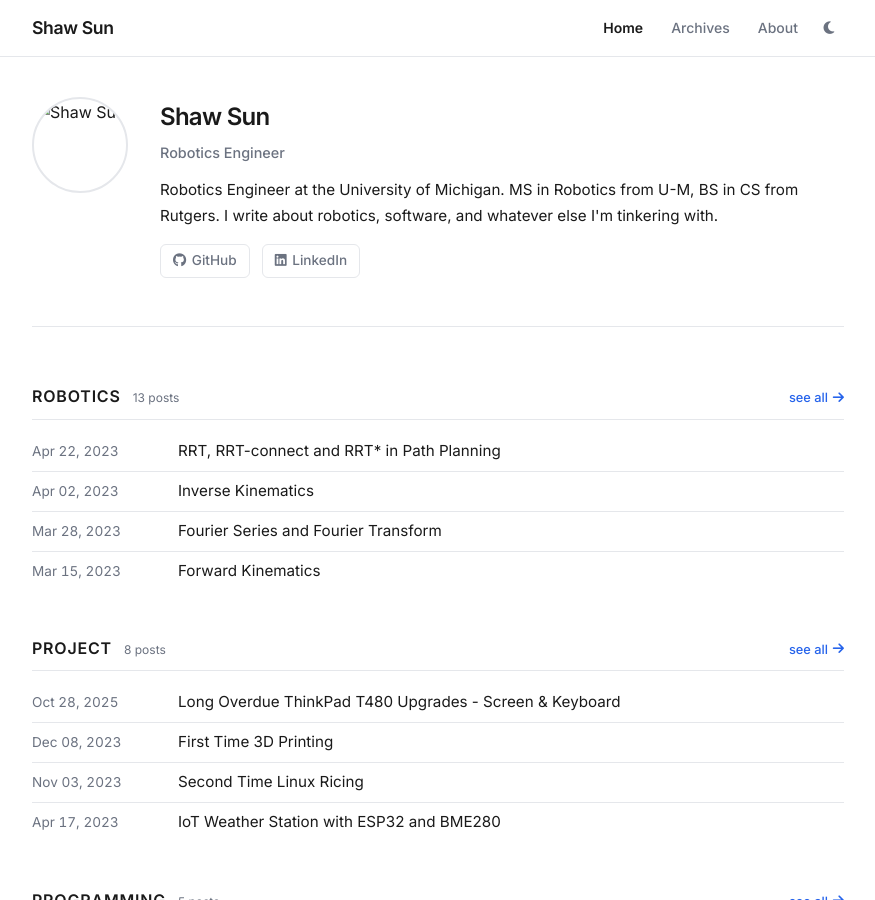
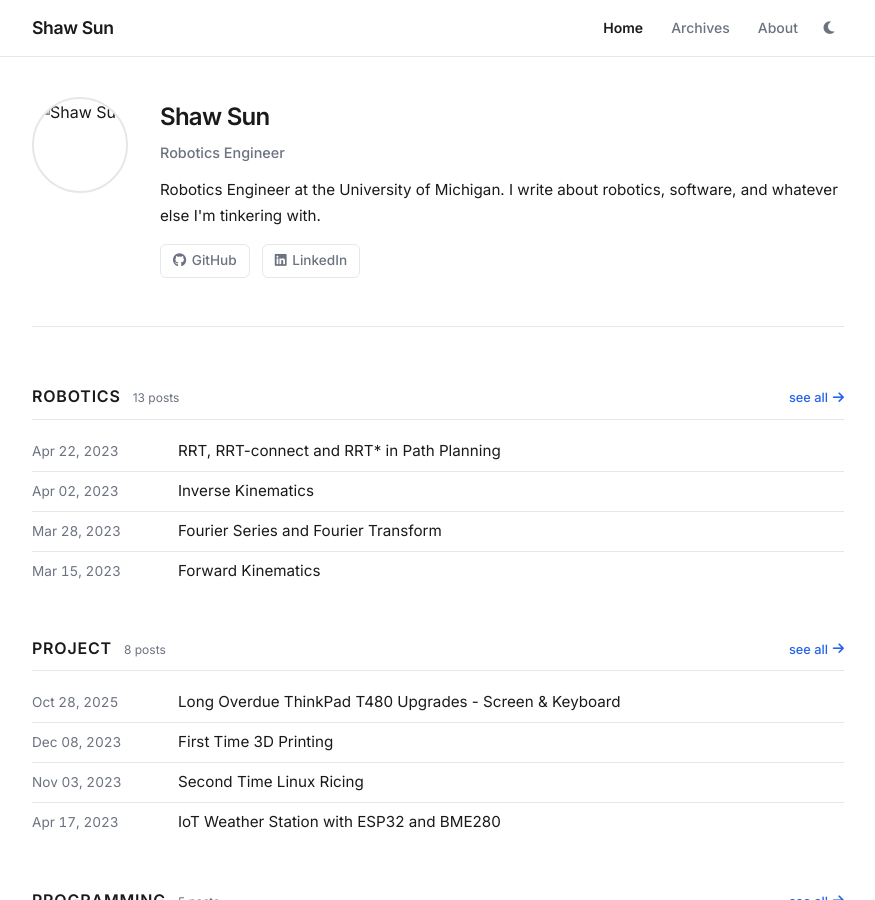
Before and after one commit to sxy-sun/sxy-sun.github.io, a Jekyll site: the page built from index.html, in a window 1280 px wide and 900 px high. Shown: the whole window, without its empty margins (202-1077 px from the left). Built offline with Jekyll 4.4.1, drawn with Linux system fonts in a browser that asks for light colours; some of the changed lines change nothing that is shown.

Commit message:
clean up the repository

```diff
--- a/_config.yml
+++ b/_config.yml
@@ -41,7 +41,6 @@
 collections:
   tabs:
     output: true
-    sort_by: order
 
 defaults:
   - scope:
@@ -57,25 +56,16 @@
       layout: page
       permalink: /:title/
 
-sass:
-  style: compressed
-
 exclude:
   - "*.gem"
   - "*.gemspec"
-  - docs
-  - tools
   - README.md
   - LICENSE
-  - "*.config.js"
-  - "package*.json"
   - Gemfile.lock
 
 jekyll-archives:
-  enabled: [categories, tags]
+  enabled: [categories]
   layouts:
     category: category
-    tag: tag
   permalinks:
-    tag: /tags/:name/
     category: /categories/:name/
--- a/_layouts/home.html
+++ b/_layouts/home.html
@@ -10,8 +10,7 @@
       <h1 class="bio-name">{{ site.title }}</h1>
       <p class="bio-tagline">{{ site.tagline }}</p>
       <p class="bio-blurb">
-        Robotics Engineer at the University of Michigan. MS in Robotics from U-M, BS in CS from Rutgers.
-        I write about robotics, software, and whatever else I'm tinkering with.
+        Robotics Engineer at the University of Michigan. I write about robotics, software, and whatever else I'm tinkering with.
       </p>
       <div class="bio-links">
         {% if site.github.username %}
--- a/_plugins/posts-lastmod-hook.rb
+++ /dev/null
@@ -1,14 +0,0 @@
-#!/usr/bin/env ruby
-#
-# Check for changed posts
-
-Jekyll::Hooks.register :posts, :post_init do |post|
-
-  commit_num = `git rev-list --count HEAD "#{ post.path }"`
-
-  if commit_num.to_i > 1
-    lastmod_date = `git log -1 --pretty="%ad" --date=iso "#{ post.path }"`
-    post.data['last_modified_at'] = lastmod_date
-  end
-
-end
```
